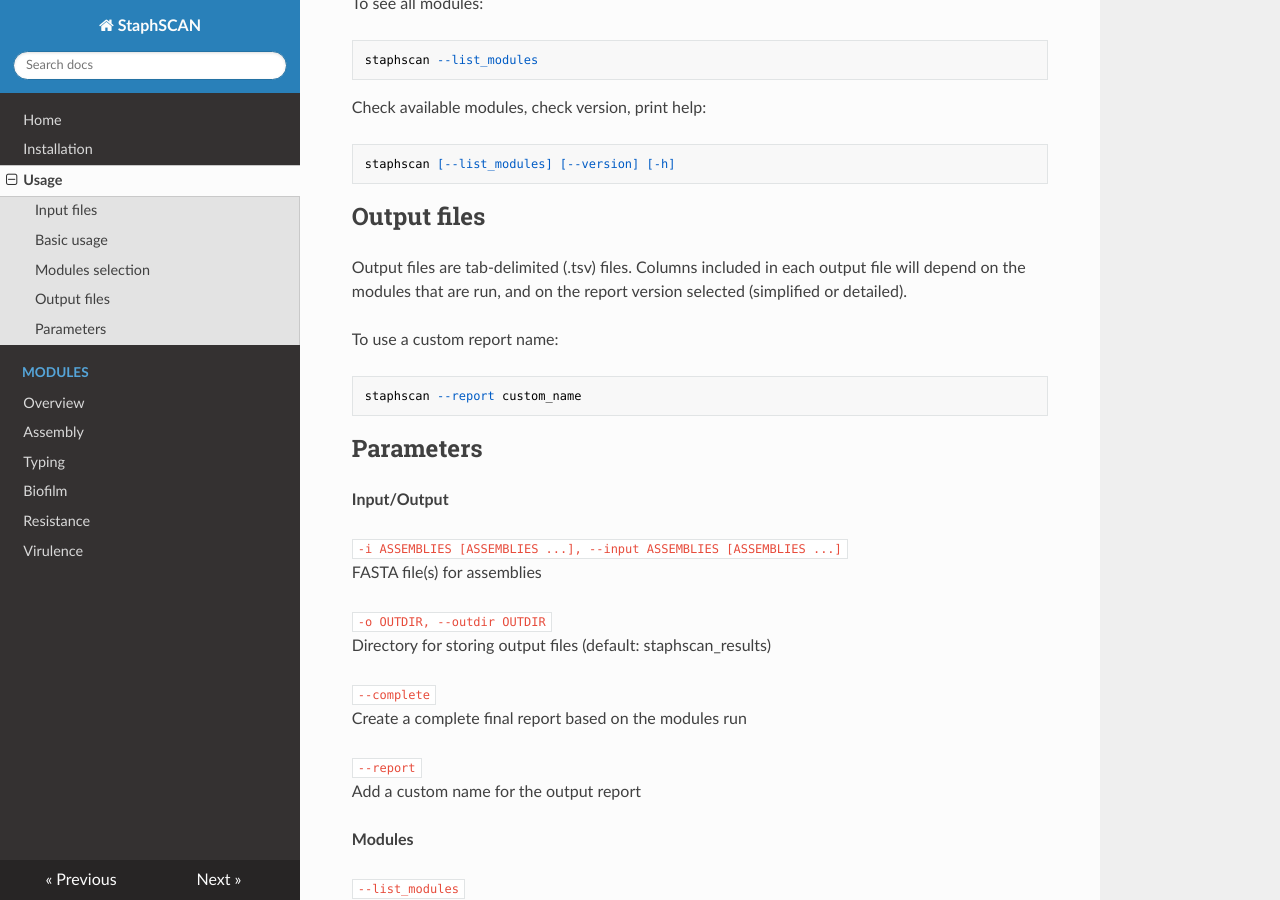
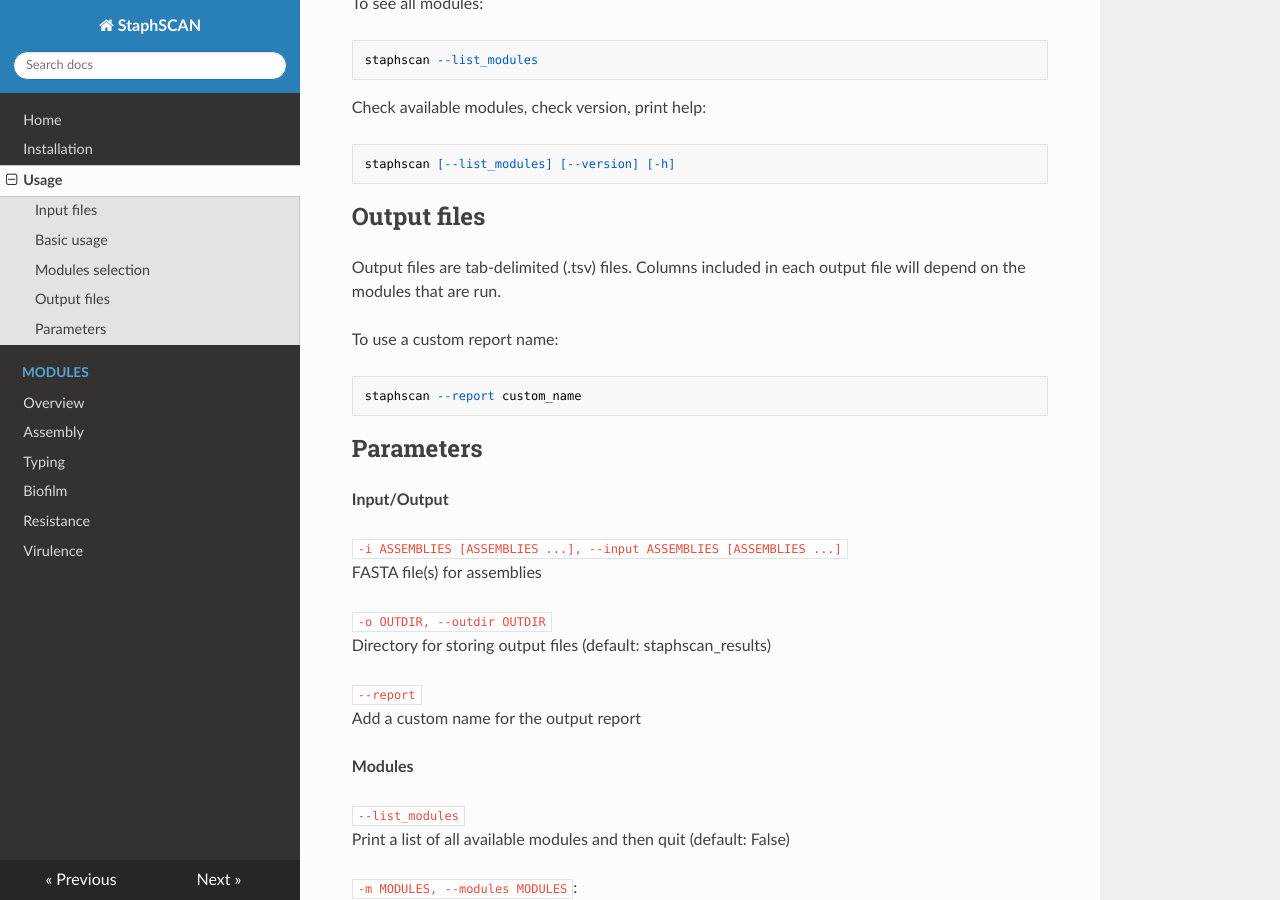
Before and after one commit to riccabolla/StaphSCAN, an MkDocs documentation site: the page built from docs/usage.md, in a window 1280 px wide and 900 px high, scrolled down 751 px. Built offline with MkDocs 1.6.1, drawn with Linux system fonts in a browser that asks for light colours; nearby versions of some CDN libraries.

Commit message:
removed complete report

```diff
--- a/docs/usage.md
+++ b/docs/usage.md
@@ -40,7 +40,7 @@
 
 ## Output files
 
-Output files are tab-delimited (.tsv) files. Columns included in each output file will depend on the modules that are run, and on the report version selected (simplified or detailed).
+Output files are tab-delimited (.tsv) files. Columns included in each output file will depend on the modules that are run.
 
 To use a custom report name:
 
@@ -59,9 +59,6 @@
 `-o OUTDIR, --outdir OUTDIR` <br>
 Directory for storing output files (default: staphscan_results)
 <br>
-
-`--complete` <br>
-Create a complete final report based on the modules run
 
 `--report` <br>
 Add a custom name for the output report
```
Also changed, not shown: main.py (+22 -20 lines).
